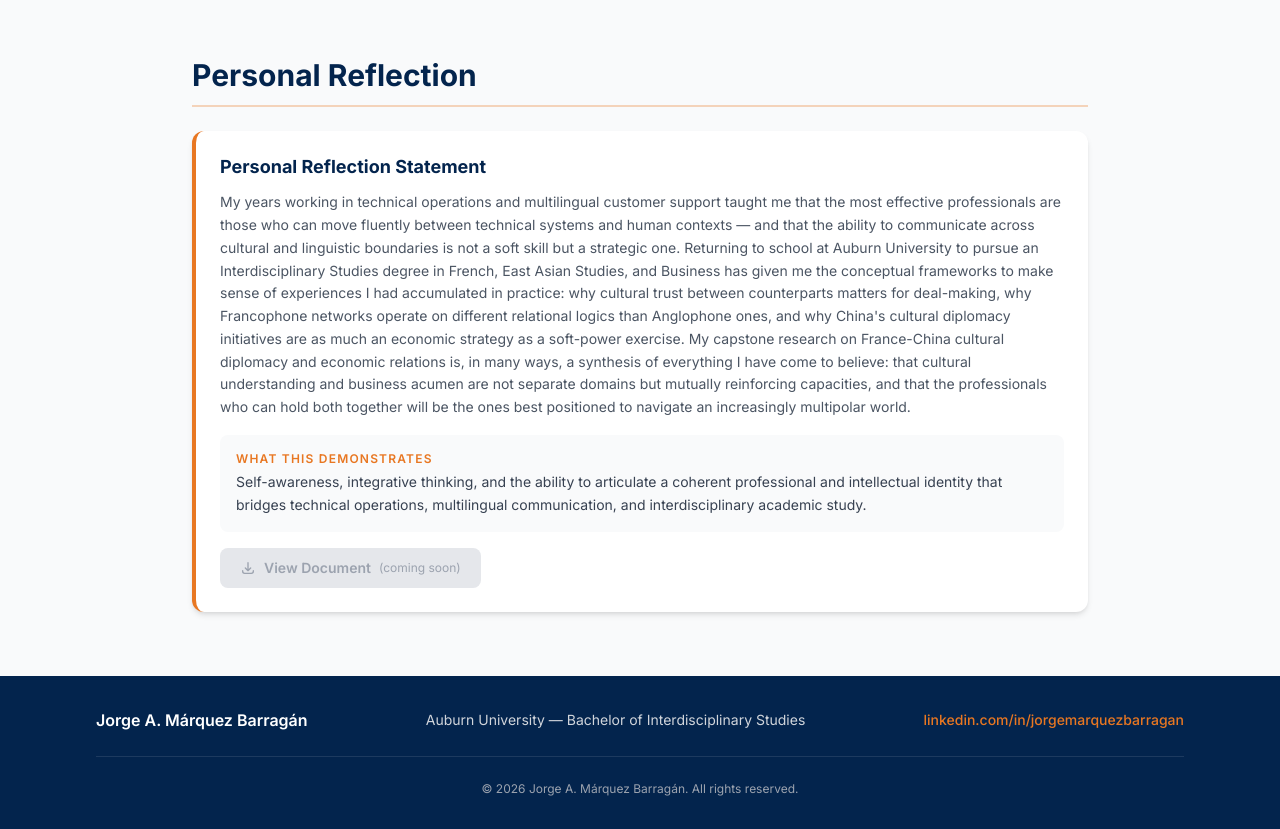
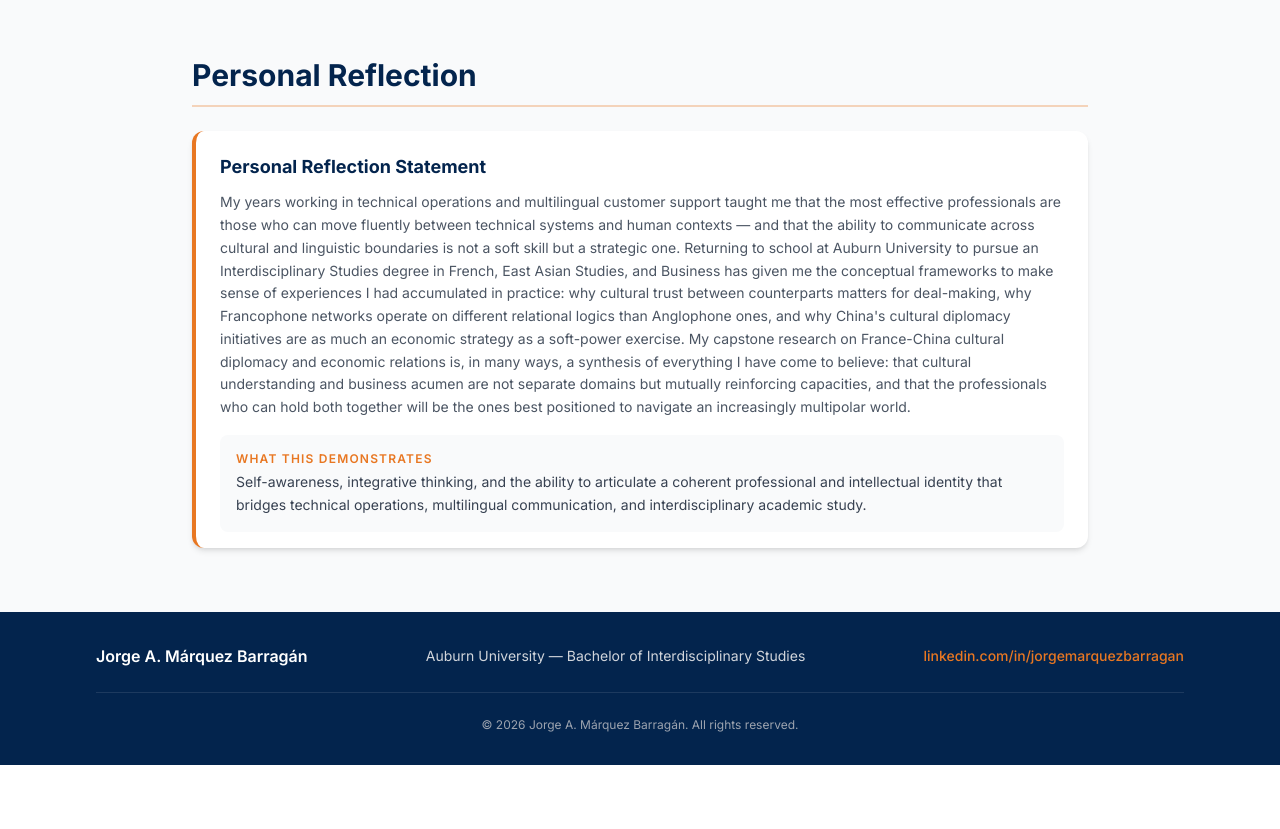
Before and after one commit to jmarq019/eportfolio, a React (Vite) app: page /experience in a window 1280 px wide. Shown: the part 2460-3289 px from the top of the page. After the commit the page ends 3225 px from the top, so only its background shows below. Built offline with nearby package versions, Linux system fonts and the light colour scheme.

Commit message:
removing the button from personal statement

```diff
--- a/src/components/ArtifactCard.jsx
+++ b/src/components/ArtifactCard.jsx
@@ -12,10 +12,10 @@ export default function ArtifactCard({
   title,
   description,
   demonstrates,
-  buttonLabel = 'View Document',
+  buttonLabel,
   // TODO: Replace href="#" with the real file URL once capstone documents are finalized.
   // Example: href="/documents/capstone-proposal.pdf"
-  href = '#',
+  href,
 }) {
   return (
     <div className="bg-white rounded-xl shadow-md overflow-hidden border-l-4 border-auburn-orange flex flex-col transition-shadow duration-200 hover:shadow-lg">
@@ -41,7 +41,8 @@ export default function ArtifactCard({
         </div>
       </div>
 
-      {/* Card footer — download/view button */}
+      {/* Card footer — download/view button (hidden when no buttonLabel is provided) */}
+      {buttonLabel && (
       <div className="px-6 pb-6 mt-auto">
         <a
           href={href}
@@ -78,6 +79,7 @@ export default function ArtifactCard({
           )}
         </a>
       </div>
+      )}
     </div>
   )
 }
```
